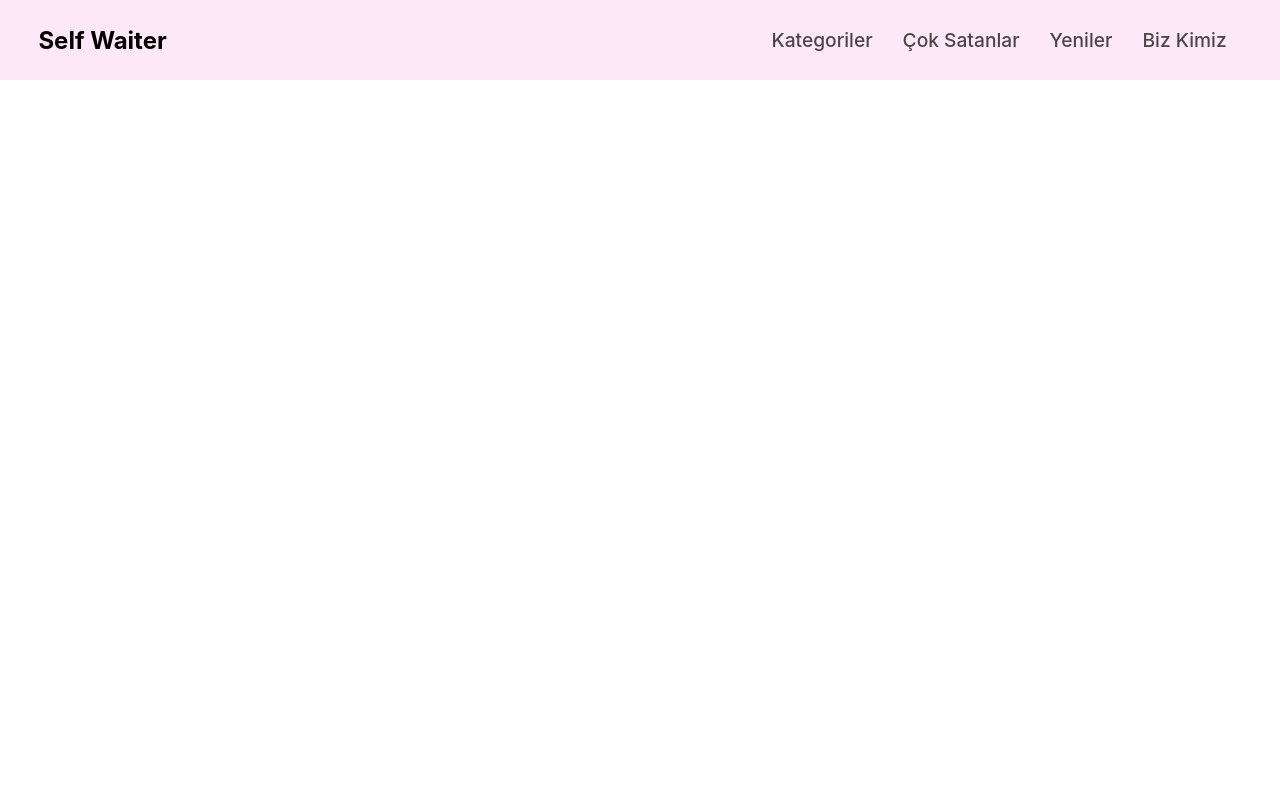
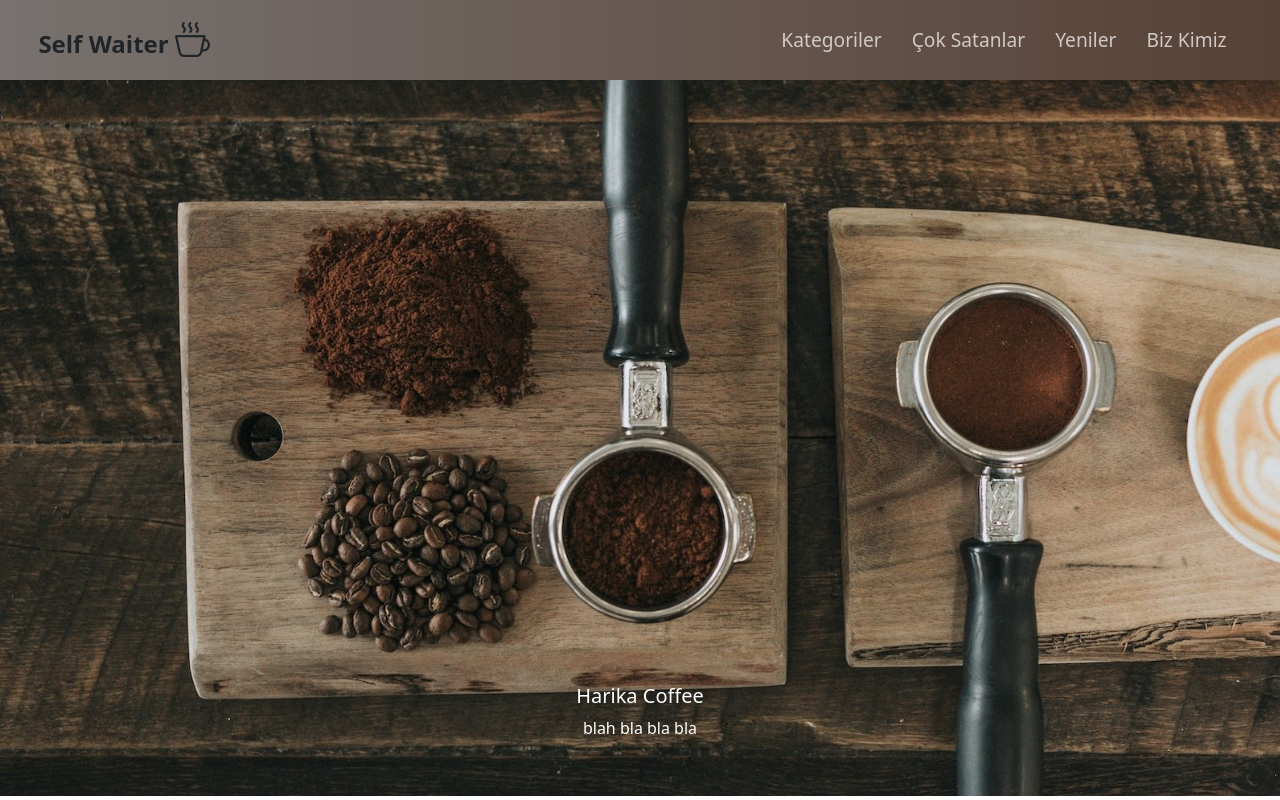
Before and after one commit to KouSelfWaiter/SW-FrontEnd, a React (Create React App) app: page / in a window 1280 px wide. Built offline with nearby package versions, Linux system fonts and the light colour scheme.

Commit message:
feat: add header components

```diff
--- a/package.json
+++ b/package.json
@@ -11,6 +11,7 @@
     "@types/react": "^18.2.6",
     "@types/react-dom": "^18.2.4",
     "bootstrap": "^5.2.3",
+    "bootstrap-icons": "^1.10.5",
     "react": "^18.2.0",
     "react-dom": "^18.2.0",
     "react-scripts": "5.0.1",
--- a/src/App.tsx
+++ b/src/App.tsx
@@ -2,11 +2,12 @@ import React from 'react';
 
 import './App.css';
 import CustomNavbar from './components/navbar/CustomNavbar';
-
+import CustomHeader from './components/header/CustomHeader';
 function App() {
   return (
     <div className="App">
       <CustomNavbar/>
+      <CustomHeader/>
     </div>
   );
 }
--- /dev/null
+++ b/src/components/header/CustomHeader.tsx
@@ -0,0 +1,35 @@
+import React, { useState } from 'react'
+import 'bootstrap/dist/css/bootstrap.min.css';
+// import "./CustomNavbar.css"
+import imgHeader from './header.jpg'
+function CustomHeader() {
+      return  (
+    <div id="carouselExampleDark" className="carousel carousel-white slide" data-bs-ride="carousel">
+    <div className="carousel-indicators">
+      {/* <button type="button" data-bs-target="#carouselExampleDark" data-bs-slide-to="0" className="active" aria-current="true" aria-label="Slide 1"></button> */}
+
+    </div>
+    <div className="carousel-inner">
+      <div className="carousel-item active" data-bs-interval="10000">
+        <img className="h-full w-full object-cover"  src={imgHeader} alt={"alt"} img-fill img-priority  style={{ height:"716px"}}/>
+        <div className="carousel-caption d-none d-md-block " >
+          <h5>Harika Coffee</h5>
+          <p>blah bla bla bla</p>
+
+        </div>
+      </div>
+
+    </div>
+    {/* <button className="carousel-control-prev" type="button" data-bs-target="#carouselExampleDark" data-bs-slide="prev">
+      <span className="carousel-control-prev-icon" aria-hidden="true"></span>
+      <span className="visually-hidden">Previous</span>
+    </button>
+    <button className="carousel-control-next" type="button" data-bs-target="#carouselExampleDark" data-bs-slide="next">
+      <span className="carousel-control-next-icon" aria-hidden="true"></span>
+      <span className="visually-hidden">Next</span>
+    </button> */}
+  </div>
+  )
+}
+
+export default CustomHeader
--- a/src/components/navbar/CustomNavbar.css
+++ b/src/components/navbar/CustomNavbar.css
@@ -1,12 +1,25 @@
-.custom-navbar{
+.custom-navbar {
   height: 5em;
   display: flex;
   justify-content: space-between;
   align-items: center;
-    background-color: rgb(253, 232, 247);
   padding-left: 3%;
   padding-right: 3%;
+  background: linear-gradient(to right, #808080, #411d0a);
+  background-size: 200% auto;
+  animation: gradientAnimation 5s ease infinite;
+}
 
+@keyframes gradientAnimation {
+  0% {
+    background-position: 0% center;
+  }
+  50% {
+    background-position: 100% center;
+  }
+  100% {
+    background-position: 0% center;
+  }
 }
 
 .custom-navbar > .custom-nav-logo{
@@ -16,7 +29,7 @@
 
 .custom-navbar > .custom-nav-items > a{
     font-size: 1.2em;
-    color: black;
+    color: white;
     font-weight: 500;
     text-decoration: none;
     margin: 15px;
@@ -37,7 +50,7 @@
     bottom: 0;
     width: 0;
     height: 2px;
-    background: #000000;
+    background: white;
     transition: all 0.45s;
 }
 
--- a/src/components/navbar/CustomNavbar.tsx
+++ b/src/components/navbar/CustomNavbar.tsx
@@ -1,12 +1,13 @@
 import React, { useState } from 'react'
 import "./CustomNavbar.css"
+import "bootstrap-icons/font/bootstrap-icons.css";
 function CustomNavbar() {
 
   const [isOpen, setIsOpen] = useState(false);
 
   return (
     <div className='custom-navbar'>
-        <span className='custom-nav-logo'>Self Waiter</span>
+        <span className='custom-nav-logo'>Self Waiter   <i className="bi bi-cup-hot"style={{ fontSize: '35px' }}></i></span>
         <div className={`custom-nav-items ${isOpen && "open"}`}>
             <a href="/">Kategoriler</a>
             <a href="/">Çok Satanlar</a>
```
Also changed, not shown: src/components/header/header.jpg (added), 1 other file (tests, documents, lock files or other folders). Lines whose indentation alone changed are shown as unchanged.
